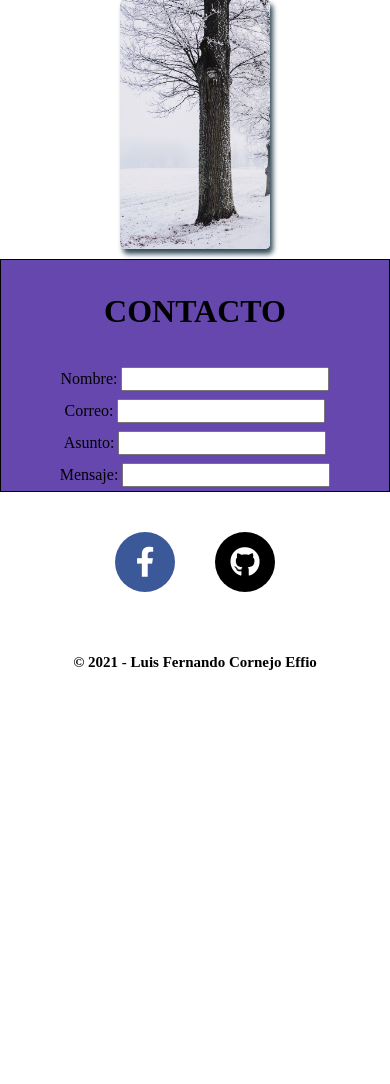
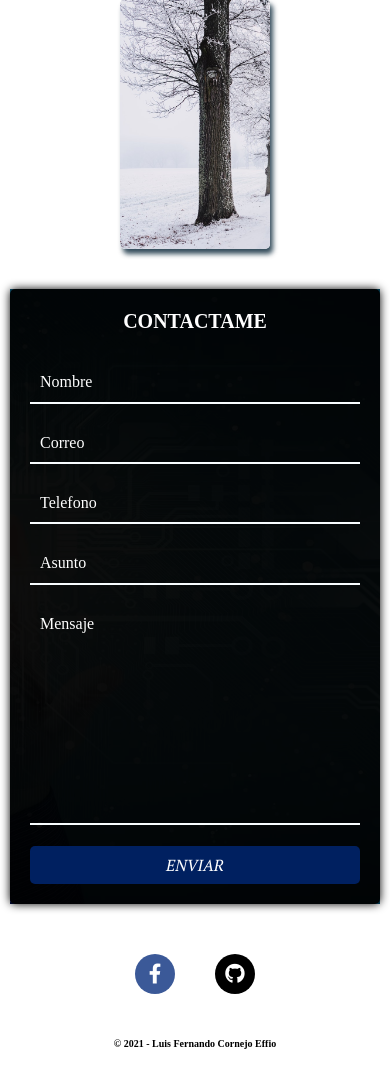
Before and after one commit to LuisFernandoCornejoEffio1996/Portafolio, a PHP site: page / in a window 390 px wide. Shown: the part 3625-4709 px from the top of the page. Before the commit the page ends 4295 px from the top, so only its background shows below. Run offline with PHP 8.4, Linux system fonts and the light colour scheme; some web fonts are replaced.

Commit message:
envio de correo

```diff
--- a/css/styles.css
+++ b/css/styles.css
@@ -253,7 +253,7 @@ section[id]{
 .btnCV{
     font-family: var(--menu);
     text-transform: uppercase;
-    border-radius: 2rem;
+    border-radius: 1rem;
     padding: 1rem;
     background: var(--boton);
     color: var(--blanco);
@@ -353,11 +353,98 @@ section[id]{
 }
 
 /* Formulario */
-.formulario{
+#contact{
+    margin-top: 5rem;
+    background-image: url(../img/contact.jpg);
+    background-repeat: no-repeat;
+    background-size: cover;
+    background-position: center;
+    max-width: 60rem;
+    margin: 0 auto;
+    margin-top: 3rem;
+}
+
+.container-form{
+    max-width: 60rem;
+    margin: 0 auto;
+    background: var(--menuDifuminado);
+    padding: 2rem;
+    border-radius: .5rem;
+    box-shadow: 0 0 1rem rgba(0,0,0,1.3);
+}
+
+.container-form h3{
+    margin-top:0;
+    color: var(--blanco);
+    text-transform: uppercase;
+    font-size: 2.5rem;
+}
+
+.contact{
+    display: flex;
+    justify-content: center;
+}
+
+.inputs{
+    display: flex;
+    flex-direction: column;
+    margin-right: 4%;
+}
+
+.inputs,
+.msj{
+    width: 48%;
+}
+
+.inputs .input,
+.msj textarea{
+    margin: 1rem 0;
+    background: transparent;
+    border: 0;
+    border-bottom: 2px solid #f8fdff;
+    padding: 1rem;
+    color: #f0f0f0;
     width: 100%;
-    max-width: 1024px;
-    border: 1px solid #000;
-    background: #6547ad;
+}
+
+.msj textarea{
+    height: 22rem;
+    overflow: hidden;
+    resize: none;
+}
+
+::-webkit-input-placeholder{
+    color: var(--blanco);
+}
+
+::-moz-input-placeholder{
+    color: #c5ecfd;
+}
+
+::-ms-input-placeholder{
+    color: #c5ecfd;
+}
+
+.btn{
+    margin: 0 auto;
+}
+
+.submit{
+    width: 100%;
+    padding: 1rem;
+    border-radius: 5px;
+    background: var(--boton);
+    color: var(--blanco);
+    text-transform: uppercase;
+    cursor: pointer;
+    border: none;
+    font-family: var(--menu);
+    transition: all 0.5s ease;
+}
+
+.submit:hover{
+    background: var(--blanco);
+    color: var(--negro);
 }
 
 /* Footer */
@@ -399,7 +486,7 @@ footer .redes-sociales a i{
 }
 
 footer .contenedor-icono:hover a{
-    animation: icono .5s ease;
+    animation: icono 1s ease;
 }
 
 @keyframes icono {
@@ -617,4 +704,59 @@ footer p{
         width: 15rem;
         height: 25rem;
     }
+
+    /* Formulario */
+    #contact{
+        margin: 1rem;
+        margin-top: 3rem;
+    }
+
+    .container-form{
+        width: 100%;
+    }
+
+    .container-form h3{
+        font-size: 2rem;
+    }
+
+    .contact{
+        display: block;
+        justify-content: center;
+    }
+
+    .inputs{
+        margin-right: 4%;
+    }
+
+    .inputs,
+    .msj{
+        width: 100%;
+    }
+
+    /* Footer */
+    footer .redes-sociales a{
+        width: 4rem;
+        height: 4rem;
+    }
+
+    footer .redes-sociales a i{
+        font-size: 2rem;
+        line-height: 4rem;
+    }
+
+    @keyframes icono {
+        from{
+            transform: rotate3d(0,0,0,0);
+        }
+
+        to{
+            transform: rotate3d(0,1,0,360deg);
+        }
+    }
+
+    footer p{
+        margin-top: 0;
+        margin-bottom: 3rem;
+        font-size: 1rem;
+    }
 }
--- a/index.php
+++ b/index.html
@@ -159,28 +159,22 @@
             </div>
         </section>
         <section id="contact">
-            <div class="form centrar-texto">
-                <form action="" method="post">
-                    <div class="formulario">
-                        <h3>Contacto</h3>
-                        <div class="form-group">
-                            <label for="">Nombre: </label>
-                            <input type="text" name="nombre" id="nombre">
+            <div class="container-form">
+                <h3 class="centrar-texto">Contactame</h3>
+                <form action="mail.php" method="post">
+                    <div class="contact">
+                        <div class="inputs">
+                            <input type="text" placeholder="Nombre" class="input" name="name">
+                            <input type="text" placeholder="Correo" class="input" name="mail">
+                            <input type="text" placeholder="Telefono" class="input" name="phone">
+                            <input type="text" placeholder="Asunto" class="input" name="subject">
                         </div>
-                        <div class="form-group">
-                            <label for="">Correo: </label>
-                            <input type="text" name="nombre" id="nombre">
+                        <div class="msj">
+                            <textarea placeholder="Mensaje" name="msj"></textarea>
+                            <input type="submit" class="submit" value="Enviar">
                         </div>
-                        <div class="form-group">
-                            <label for="">Asunto: </label>
-                            <input type="text" name="nombre" id="nombre">
-                        </div>
-                        <div class="form-group">
-                            <label for="">Mensaje: </label>
-                            <input type="text" name="nombre" id="nombre">
-                        </div>
+                    </div>
 
-                    </div>
                 </form>
             </div>
         </section>
```
Also changed, not shown: mail.php (added, +16 -0 lines), img/contact.jpg (added).
